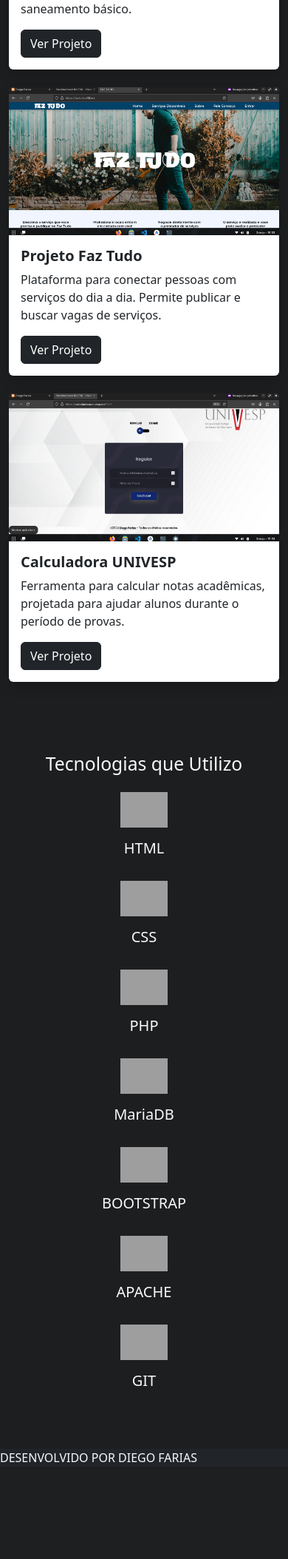
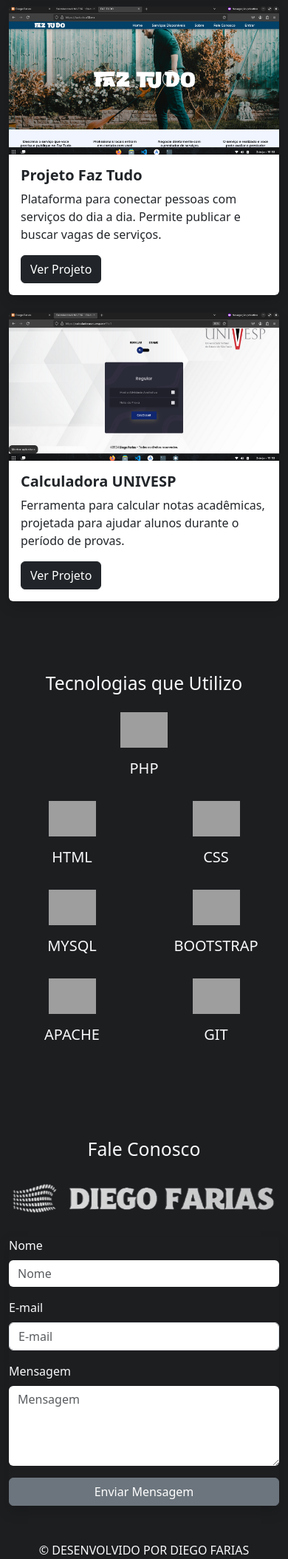
Before and after one commit to DiegoFariasDF/diegofarias.online, a PHP site: page / in a window 390 px wide; the page is wider, and only the part inside the window is pictured. Shown: the part 2040-4148 px from the top of that part at 74% size. Before the commit the page ends 4017 px from the top of that part, so only its background shows below. Run offline with PHP 8.4, Linux system fonts and the light colour scheme; grey boxes are pictures that could not be loaded.

Commit message:
Melhorias do projeto para o deploy

```diff
--- a/app/views/home.php
+++ b/app/views/home.php
@@ -6,7 +6,7 @@
     <div class="container">
         <div class="row align-items-center">
             <div class="col-lg-4 mb-4 mb-lg-0 text-center">
-                <img src="https://diegofarias.online/diegopicture1.jpg" alt="Diego Farias" class="rounded-circle img-fluid shadow">
+                <img src="public/img/diegopicture1.jpg" alt="Diego Farias" class="rounded-circle img-fluid shadow" id="perfil">
             </div>
             <div class="col-lg-8">
                 <h2 class="mb-3">Diego Farias dos Santos</h2>
@@ -24,7 +24,7 @@
     </div>
 </div>
 
-<div class="bg-custom text-light py-5">
+<div class="bg-custom text-light py-5" id="projetos">
     <div class="container">
         <h2 class="text-center mb-4">Meus Projetos</h2>
         <div class="row g-4">
@@ -34,7 +34,7 @@
                     <div class="card-body">
                         <h5 class="card-title">Intranet SAAE</h5>
                         <p class="card-text">Sistema de intranet para comunicação e gestão interna na empresa pública de saneamento básico.</p>
-                        <a href="https://intranet.example.com" target="_blank" class="btn btn-dark">
+                        <a href="#" class="btn btn-dark" data-bs-toggle="modal" data-bs-target="#avisoModal">
                             Ver Projeto
                         </a>
                     </div>
@@ -75,41 +75,76 @@
     <div class="container">
         <h2 class="text-center mb-4">Tecnologias que Utilizo</h2>
         <div class="row text-center d-flex justify-content-evenly">
-            <!-- HTML -->
-            <div class="col-lg-3 col-md-4 col-sm-6 mb-4">
-                <img src="https://www.vectorlogo.zone/logos/w3_html5/w3_html5-icon.svg" class="img-fluid" style="width: 64px;"></img>
-                <h5 class="mt-3">HTML</h5>
-            </div>
-            <!-- CSS -->
-            <div class="col-lg-3 col-md-4 col-sm-6 mb-4">
-                <img src="https://www.vectorlogo.zone/logos/w3_css/w3_css-icon~old.svg" class="img-fluid" style="width: 64px;"></img>
-                <h5 class="mt-3">CSS</h5>
-            </div>
             <!-- PHP -->
             <div class="col-lg-3 col-md-4 col-sm-6 mb-4">
                 <img src="https://www.vectorlogo.zone/logos/php/php-icon.svg" class="img-fluid" style="width: 64px;"></img>
                 <h5 class="mt-3">PHP</h5>
             </div>
+            <!-- HTML -->
+            <div class="col-lg-3 col-md-4 col-6 col-sm-6 mb-4">
+                <img src="https://www.vectorlogo.zone/logos/w3_html5/w3_html5-icon.svg" class="img-fluid" style="width: 64px;"></img>
+                <h5 class="mt-3">HTML</h5>
+            </div>
+            <!-- CSS -->
+            <div class="col-lg-3 col-md-4 col-6 col-sm-6 mb-4">
+                <img src="https://www.vectorlogo.zone/logos/w3_css/w3_css-icon~old.svg" class="img-fluid" style="width: 64px;"></img>
+                <h5 class="mt-3">CSS</h5>
+            </div>
             <!-- MariaDB -->
-            <div class="col-lg-3 col-md-4 col-sm-6 mb-4">
-                <img src="https://www.vectorlogo.zone/logos/mariadb/mariadb-icon.svg" alt="MariaDB" class="img-fluid" style="width: 64px;">
-                <h5 class="mt-3">MariaDB</h5>
+            <div class="col-lg-3 col-md-4 col-6 col-sm-6 mb-4">
+                <img src="https://www.vectorlogo.zone/logos/mysql/mysql-ar21~bgwhite.svg" alt="Mysql" class="img-fluid" style="width: 64px;">
+                <h5 class="mt-3">MYSQL</h5>
             </div>
             <!-- BOOTSTRAP -->
-            <div class="col-lg-3 col-md-4 col-sm-6 mb-4">
+            <div class="col-lg-3 col-md-4 col-6 col-sm-6 mb-4">
                 <img src="https://www.vectorlogo.zone/logos/getbootstrap/getbootstrap-icon.svg" class="img-fluid" style="width: 64px;"></img>
                 <h5 class="mt-3">BOOTSTRAP</h5>
             </div>
             <!-- APACHE -->
-            <div class="col-lg-3 col-md-4 col-sm-6 mb-4">
+            <div class="col-lg-3 col-md-4 col-6 col-sm-6 mb-4">
                 <img src="https://www.vectorlogo.zone/logos/apache/apache-icon.svg" class="img-fluid" style="width: 64px;"></img>
                 <h5 class="mt-3">APACHE</h5>
             </div>
             <!-- git -->
-            <div class="col-lg-3 col-md-4 col-sm-6 mb-4">
+            <div class="col-lg-3 col-md-4 col-6 col-sm-6 mb-4">
                 <img src="https://www.vectorlogo.zone/logos/git-scm/git-scm-icon.svg" alt="MariaDB" class="img-fluid" style="width: 64px;">
                 <h5 class="mt-3">GIT</h5>
             </div>
         </div>
     </div>
 </div>
+
+
+<div id="fale-conosco" class="bg-custom text-light py-5">
+    <div class="container" id="fale-conosco">
+        <h2 class="text-center mb-4">Fale Conosco</h2>
+        <div class="flex row justify-content-around align-items-center">
+            <div class="col-md-4 text-center mb-4 mb-md-0">
+                <img src="public/img/logo1.png" alt="Logo" class="img-fluid" id="logo-fale-conosco">
+            </div>
+            <div class="col-md-8">
+                <div class="shadow border-0 text-light">
+                    <div class="card-body">
+                        <form action="processa_formulario.php" method="POST">
+                            <div class="mb-3">
+                                <label for="nome" class="form-label text-light">Nome</label>
+                                <input type="text" class="form-control text-white border-0" placeholder="Nome" id="nome" name="nome" required>
+                            </div>
+                            <div class="mb-3">
+                                <label for="email" class="form-label text-light">E-mail</label>
+                                <input type="email" class="form-control text-white" placeholder="E-mail">
+                            </div>
+                            <div class="mb-3">
+                                <label for="mensagem" class="form-label text-light">Mensagem</label>
+                                <textarea class="form-control text-white border-0" placeholder="Mensagem" id="mensagem" name="mensagem" rows="4" required></textarea>
+                            </div>
+                            <div class="d-grid">
+                                <button type="submit" class="btn btn-secondary">Enviar Mensagem</button>
+                            </div>
+                        </form>
+                    </div>
+                </div>
+            </div>
+        </div>
+    </div>
+</div>
--- a/app/views/partials/footer.php
+++ b/app/views/partials/footer.php
@@ -1,7 +1,7 @@
-    <footer class="navbar-dark bg-dark text-light">
-        <p>DESENVOLVIDO POR DIEGO FARIAS</p>
+    <footer class="navbar-dark bg-custom text-light d-flex justify-content-center">
+        <p> &copy; DESENVOLVIDO POR DIEGO FARIAS</p>
     </footer>
-    <!-- Option 1: Bootstrap Bundle with Popper -->
+
     <script src="https://cdn.jsdelivr.net/npm/bootstrap@5.0.2/dist/js/bootstrap.bundle.min.js" integrity="sha384-MrcW6ZMFYlzcLA8Nl+NtUVF0sA7MsXsP1UyJoMp4YLEuNSfAP+JcXn/tWtIaxVXM" crossorigin="anonymous"></script>
     </body>
 </html>
--- a/app/views/partials/header.php
+++ b/app/views/partials/header.php
@@ -1,8 +1,9 @@
 <!DOCTYPE HTML>
 <html lang="pt-br">
-<>
     <title>Diego Farias</title>
     <link rel="stylesheet" href="public/css/style.css"/>
+    <meta name="viewport" content="width=device-width, initial-scale=1.0">
+    <script src="/public/js/index.js"></script>
     <!-- Bootstrap 5 CSS -->
     <link href="https://cdn.jsdelivr.net/npm/bootstrap@5.3.3/dist/css/bootstrap.min.css" rel="stylesheet" integrity="sha384-QWTKZyjpPEjISv5WaRU9OFeRpok6YctnYmDr5pNlyT2bRjXh0JMhjY6hW+ALEwIH" crossorigin="anonymous">
     <!-- Google tag (gtag.js) -->
@@ -15,6 +16,25 @@
     gtag('config', 'G-MBJBF2SD6R');
     </script>
 </head>
+
+<!-- Modal -->
+<div class="modal fade" id="avisoModal" tabindex="-1" aria-labelledby="avisoModalLabel" aria-hidden="true">
+    <div class="modal-dialog">
+        <div class="modal-content">
+            <div class="modal-header">
+                <h5 class="modal-title" id="avisoModalLabel">Aviso</h5>
+                <button type="button" class="btn-close" data-bs-dismiss="modal" aria-label="Fechar"></button>
+            </div>
+            <div class="modal-body">
+                Este projeto está hospedado localmente e só pode ser acessado dentro da rede interna da empresa, uma versão Open Source esta sendo desenvolvida.
+            </div>
+            <div class="modal-footer">
+                <button type="button" class="btn btn-secondary" data-bs-dismiss="modal">Fechar</button>
+            </div>
+        </div>
+    </div>
+</div>
+
 
 <body>
 <header class="navbar navbar-expand-xl navbar-dark bg-dark fixed-top">
@@ -29,17 +49,15 @@
             <div class="collapse navbar-collapse" id="navbarDark">
                 <ul class="navbar-nav ms-auto mb-2 mb-xl-0 fs-5 ms-auto p-2 text-center">
                 <li class="nav-item me-3">
-                    <a class="nav-link " aria-current="page" href="?pagina=camp">Home</a>
+                    <a class="nav-link " aria-current="page" href="?pagina=">Home</a>
                 </li>
                 <li class="nav-item me-3">
-                    <a class="nav-link" href="?pagina=sejasocio">Associe-se</a>
+                    <a class="nav-link" href="#projetos">Projetos</a>
                 </li>
                 <li class="nav-item me-3">
-                    <a class="nav-link" href="?pagina=contato">Contato</a>
+                    <a class="nav-link" href="#fale-conosco">Contato</a>
                 </li>
-                <li class="nav-item me-3">
-                    <a class="nav-link" href="?pagina=sobre">Nossa Historia</a>
-                </li>
+
 
                 </ul>
             </div>
--- a/public/css/style.css
+++ b/public/css/style.css
@@ -55,3 +55,28 @@
 footer p{
     margin: 0;
 }
+
+
+
+/*tablet*/
+@media screen and (min-widh:768px) and (max-width: 1023px){
+
+    .topo img {
+        height: 60px;
+    }
+
+    #perfil{
+        height: 100px;
+    }
+}
+/*celular*/
+@media screen and (max-width: 767px){
+
+    .topo img {
+        height: 50px;
+    }
+
+    #perfil{
+        height: 190px;
+    }
+}
```
